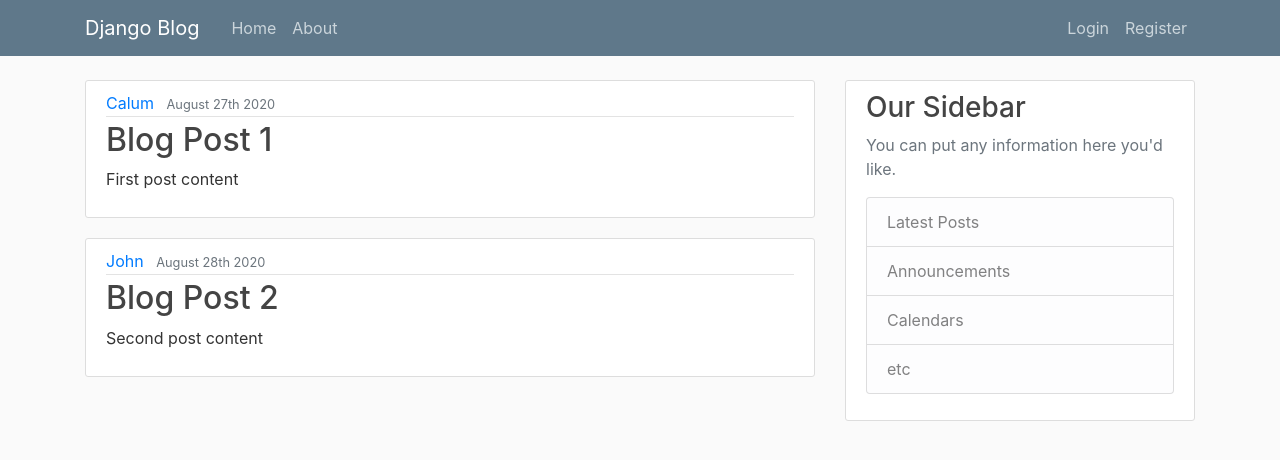
After one commit to calumpwebb/DjangoExample, a Django app: page / in a window 1280 px wide. The commit adds this page. Shown: the top 460 px of the page. Run offline with Django 3.2, Linux system fonts and the light colour scheme; some libraries are stand-ins or nearby versions.

Commit message:
Lesson 3

```diff
--- /dev/null
+++ b/blog/static/blog/main.css
@@ -0,0 +1,84 @@
+body {
+  background: #fafafa;
+  color: #333333;
+  margin-top: 5rem;
+}
+
+h1, h2, h3, h4, h5, h6 {
+  color: #444444;
+}
+
+ul {
+  margin: 0;
+}
+
+.bg-steel {
+  background-color: #5f788a;
+}
+
+.site-header .navbar-nav .nav-link {
+  color: #cbd5db;
+}
+
+.site-header .navbar-nav .nav-link:hover {
+  color: #ffffff;
+}
+
+.site-header .navbar-nav .nav-link.active {
+  font-weight: 500;
+}
+
+.content-section {
+  background: #ffffff;
+  padding: 10px 20px;
+  border: 1px solid #dddddd;
+  border-radius: 3px;
+  margin-bottom: 20px;
+}
+
+.article-title {
+  color: #444444;
+}
+
+a.article-title:hover {
+  color: #428bca;
+  text-decoration: none;
+}
+
+.article-content {
+  white-space: pre-line;
+}
+
+.article-img {
+  height: 65px;
+  width: 65px;
+  margin-right: 16px;
+}
+
+.article-metadata {
+  padding-bottom: 1px;
+  margin-bottom: 4px;
+  border-bottom: 1px solid #e3e3e3
+}
+
+.article-metadata a:hover {
+  color: #333;
+  text-decoration: none;
+}
+
+.article-svg {
+  width: 25px;
+  height: 25px;
+  vertical-align: middle;
+}
+
+.account-img {
+  height: 125px;
+  width: 125px;
+  margin-right: 20px;
+  margin-bottom: 16px;
+}
+
+.account-heading {
+  font-size: 2.5rem;
+}
--- /dev/null
+++ b/blog/templates/blog/base.html
@@ -0,0 +1,69 @@
+{% load static %}
+<!DOCTYPE html>
+<html>
+<head>
+    <!-- Required meta tags -->
+    <meta charset="utf-8">
+    <meta name="viewport" content="width=device-width, initial-scale=1, shrink-to-fit=no">
+
+    <!-- Bootstrap CSS -->
+    <link rel="stylesheet" href="https://maxcdn.bootstrapcdn.com/bootstrap/4.0.0/css/bootstrap.min.css" integrity="sha384-Gn5384xqQ1aoWXA+058RXPxPg6fy4IWvTNh0E263XmFcJlSAwiGgFAW/dAiS6JXm" crossorigin="anonymous">
+
+    <link rel="stylesheet" type="text/css" href="{% static 'blog/main.css' %}">
+
+    {% if title %}
+        <title>Django Blog - {{ title }}</title>
+    {% else %}
+        <title>Django Blog</title>
+    {% endif %}
+</head>
+<body>
+    <header class="site-header">
+        <nav class="navbar navbar-expand-md navbar-dark bg-steel fixed-top">
+            <div class="container">
+                <a class="navbar-brand mr-4" href="/">Django Blog</a>
+                <button class="navbar-toggler" type="button" data-toggle="collapse" data-target="#navbarToggle" aria-controls="navbarToggle" aria-expanded="false" aria-label="Toggle navigation">
+                    <span class="navbar-toggler-icon"></span>
+                </button>
+                <div class="collapse navbar-collapse" id="navbarToggle">
+                    <div class="navbar-nav mr-auto">
+                        <a class="nav-item nav-link" href="{% url 'blog-home' %}">Home</a>
+                        <a class="nav-item nav-link" href="{% url 'blog-about' %}">About</a>
+                    </div>
+                    <!-- Navbar Right Side -->
+                    <div class="navbar-nav">
+                        <a class="nav-item nav-link" href="#">Login</a>
+                        <a class="nav-item nav-link" href="#">Register</a>
+                    </div>
+                </div>
+            </div>
+        </nav>
+    </header>
+    <main role="main" class="container">
+        <div class="row">
+            <div class="col-md-8">
+                {% block content %}{% endblock %}
+            </div>
+            <div class="col-md-4">
+                <div class="content-section">
+                    <h3>Our Sidebar</h3>
+                    <p class='text-muted'>You can put any information here you'd like.
+                        <ul class="list-group">
+                            <li class="list-group-item list-group-item-light">Latest Posts</li>
+                            <li class="list-group-item list-group-item-light">Announcements</li>
+                            <li class="list-group-item list-group-item-light">Calendars</li>
+                            <li class="list-group-item list-group-item-light">etc</li>
+                        </ul>
+                    </p>
+                </div>
+            </div>
+        </div>
+    </main>
+
+    <!-- Optional JavaScript -->
+    <!-- jQuery first, then Popper.js, then Bootstrap JS -->
+    <script src="https://code.jquery.com/jquery-3.2.1.slim.min.js" integrity="sha384-KJ3o2DKtIkvYIK3UENzmM7KCkRr/rE9/Qpg6aAZGJwFDMVNA/GpGFF93hXpG5KkN" crossorigin="anonymous"></script>
+    <script src="https://cdnjs.cloudflare.com/ajax/libs/popper.js/1.12.9/umd/popper.min.js" integrity="sha384-ApNbgh9B+Y1QKtv3Rn7W3mgPxhU9K/ScQsAP7hUibX39j7fakFPskvXusvfa0b4Q" crossorigin="anonymous"></script>
+    <script src="https://maxcdn.bootstrapcdn.com/bootstrap/4.0.0/js/bootstrap.min.js" integrity="sha384-JZR6Spejh4U02d8jOt6vLEHfe/JQGiRRSQQxSfFWpi1MquVdAyjUar5+76PVCmYl" crossorigin="anonymous"></script>
+</body>
+</html>
--- a/blog/templates/blog/home.html
+++ b/blog/templates/blog/home.html
@@ -1,9 +1,16 @@
-<!DOCTYPE html>
-<html>
-<head>
-    <title>Blog Home</title>
-</head>
-<body>
-    <h1>Blog Home!</h1>
-</body>
-</html>
+{% extends "blog/base.html" %}
+
+{% block content %}
+    {% for post in posts %}
+        <article class="media content-section">
+            <div class="media-body">
+                <div class="article-metadata">
+                    <a class="mr-2" href="#">{{ post.author }}</a>
+                    <small class="text-muted">{{ post.date_posted }}</small>
+                </div>
+                <h2><a class="article-title" href="#">{{ post.title }}</a></h2>
+                <p class="article-content">{{ post.content }}</p>
+            </div>
+        </article>
+    {% endfor %}
+{% endblock content %}
--- a/blog/views.py
+++ b/blog/views.py
@@ -1,11 +1,27 @@
 from django.shortcuts import render
 
 # Create your views here.
+posts = [
+    {
+        "author": "Calum",
+        "title": "Blog Post 1",
+        "content": "First post content",
+        "date_posted": "August 27th 2020",
+    },
+    {
+        "author": "John",
+        "title": "Blog Post 2",
+        "content": "Second post content",
+        "date_posted": "August 28th 2020",
+    },
+]
 
 
 def home(request):
-    return render(request, 'blog/home.html')
+    context = {"posts": posts}
+    return render(request, "blog/home.html", context)
 
 
 def about(request):
-    return render(request, 'blog/about.html')
+    context = {"title": "About"}
+    return render(request, "blog/about.html", context)
--- a/project/urls.py
+++ b/project/urls.py
@@ -16,4 +16,4 @@ Including another URLconf
 from django.contrib import admin
 from django.urls import include, path
 
-urlpatterns = [path("admin/", admin.site.urls), path("/", include("blog.urls"))]
+urlpatterns = [path("admin/", admin.site.urls), path("", include("blog.urls"))]
```
Also changed, not shown: blog/templates/blog/about.html (+4 -8 lines), blog/templates/blog/basic.html (deleted, +0 -9 lines).
